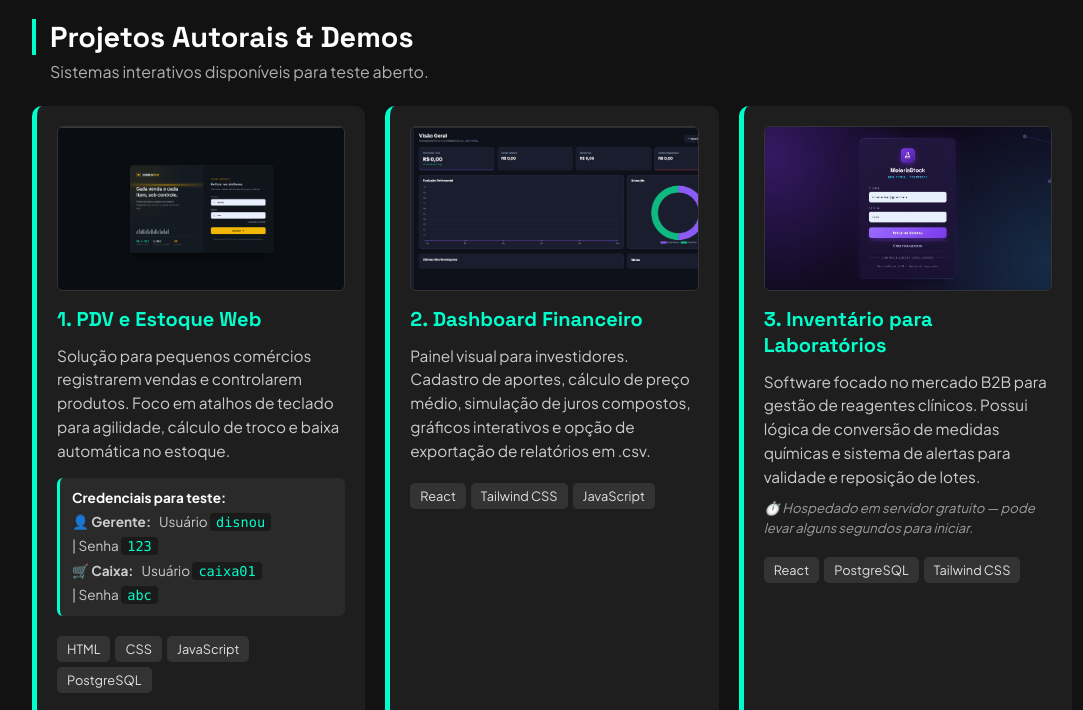
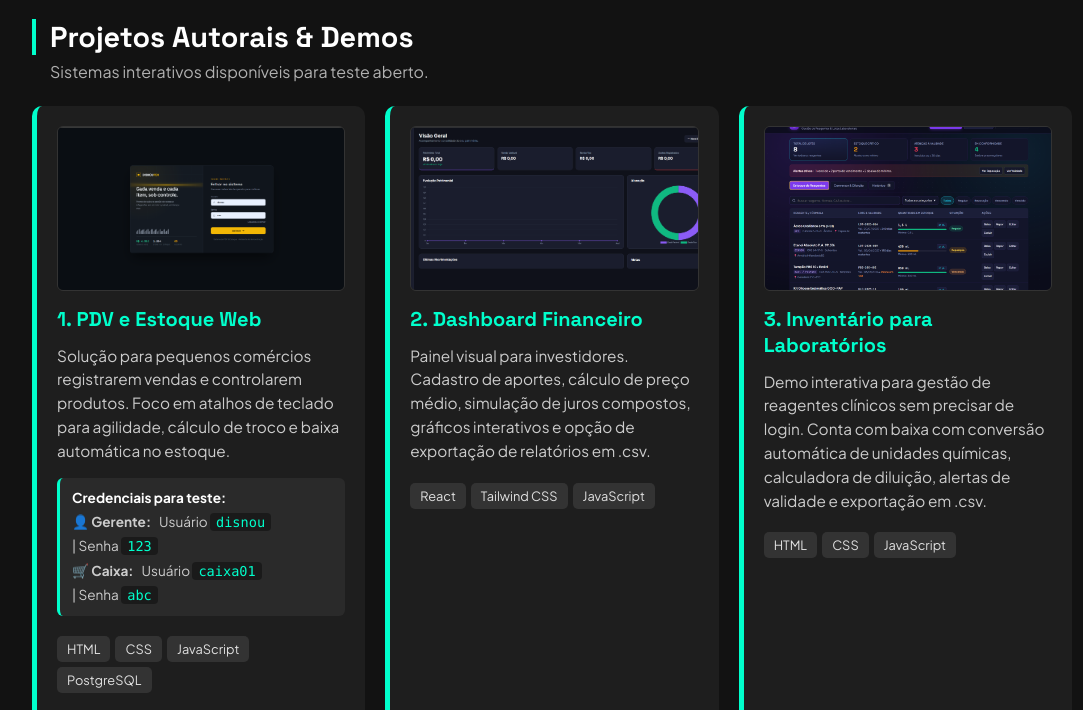
Before and after one commit to Disnou/portfolio, a plain HTML site: page index.html in a window 1280 px wide. Shown: the part 1400-2110 px from the top of the page, without its empty margins (88-1171 px from the left). Drawn offline with nearby package versions, Linux system fonts and the light colour scheme.

Commit message:
Atualiza MolarisStock para nova demo estatica na Netlify

```diff
--- a/index.html
+++ b/index.html
@@ -174,14 +174,13 @@
                 </article>
 
                 <article class="projeto-card">
-                    <img class="projeto-img" src="./molaris.jpg" alt="Print do MolarisStock" data-i18n-alt="alt-molaris" loading="lazy">
+                    <img class="projeto-img" src="./molaris.png" alt="Print do MolarisStock" data-i18n-alt="alt-molaris" loading="lazy">
                     <h3 data-i18n="proj3-titulo">3. Inventário para Laboratórios</h3>
-                    <p data-i18n="proj3-desc">Software focado no mercado B2B para gestão de reagentes clínicos. Possui lógica de conversão de medidas químicas e sistema de alertas para validade e reposição de lotes.</p>
-                    <p class="aviso-coldstart" data-i18n="molaris-aviso">⏱️ Hospedado em servidor gratuito — pode levar alguns segundos para iniciar.</p>
+                    <p data-i18n="proj3-desc">Demo interativa para gestão de reagentes clínicos sem precisar de login. Conta com baixa com conversão automática de unidades químicas, calculadora de diluição, alertas de validade e exportação em .csv.</p>
                     <div class="tech-tags">
-                        <span>React</span><span>PostgreSQL</span><span>Tailwind CSS</span>
+                        <span>HTML</span><span>CSS</span><span>JavaScript</span>
                     </div>
-                    <a class="btn-testar" href="https://molaris-stock.onrender.com/login.html" target="_blank" rel="noopener noreferrer" data-i18n="btn-testar">Testar Projeto</a>
+                    <a class="btn-testar" href="https://molaris-stock.netlify.app/" target="_blank" rel="noopener noreferrer" data-i18n="btn-testar">Testar Projeto</a>
                 </article>
 
                 <article class="projeto-card">
--- a/script.js
+++ b/script.js
@@ -50,8 +50,7 @@ const traducoes = {
         "proj2-titulo": "2. Dashboard Financeiro",
         "proj2-desc": "Painel visual para investidores. Cadastro de aportes, cálculo de preço médio, simulação de juros compostos, gráficos interativos e opção de exportação de relatórios em .csv.",
         "proj3-titulo": "3. Inventário para Laboratórios",
-        "proj3-desc": "Software focado no mercado B2B para gestão de reagentes clínicos. Possui lógica de conversão de medidas químicas e sistema de alertas para validade e reposição de lotes.",
-        "molaris-aviso": "⏱️ Hospedado em servidor gratuito — pode levar alguns segundos para iniciar.",
+        "proj3-desc": "Demo interativa para gestão de reagentes clínicos sem precisar de login. Conta com baixa com conversão automática de unidades químicas, calculadora de diluição, alertas de validade e exportação em .csv.",
         "proj4-titulo": "4. Kanban Trilíngue",
         "proj4-desc": "App de produtividade no estilo Trello. Quadros com sistema arrastar-e-soltar (drag-and-drop), salvamento local e alteração instantânea de idioma (PT, EN, ES).",
         "proj5-titulo": "5. Simulador de Estudos",
@@ -107,8 +106,7 @@ const traducoes = {
         "proj2-titulo": "2. Financial Dashboard",
         "proj2-desc": "Visual dashboard for investors. Asset registration, average price calculation, compound interest simulation, interactive charts, and .csv export option.",
         "proj3-titulo": "3. Laboratory Inventory",
-        "proj3-desc": "B2B software for clinical reagent management. Features chemical measurement conversion logic and automated alerts for batch expiration and restocking.",
-        "molaris-aviso": "⏱️ Hosted on a free-tier server — it may take a few seconds to wake up.",
+        "proj3-desc": "Interactive clinical reagent management demo with instant access and no login wall. Features automatic chemical unit conversion on stock deduction, dilution calculator, expiry alerts, and .csv export.",
         "proj4-titulo": "4. Trilingual Kanban",
         "proj4-desc": "Trello-style productivity app. Boards with drag-and-drop system, local storage saving, and instant language switching (PT, EN, ES).",
         "proj5-titulo": "5. Study Simulator",
@@ -164,8 +162,7 @@ const traducoes = {
         "proj2-titulo": "2. Dashboard Financiero",
         "proj2-desc": "Panel visual para inversores. Registro de aportes, cálculo de precio medio, simulación de interés compuesto, gráficos interactivos y opción de exportación a .csv.",
         "proj3-titulo": "3. Inventario para Laboratorios",
-        "proj3-desc": "Software B2B para la gestión de reactivos clínicos. Cuenta con lógica de conversión de medidas químicas y sistema de alertas para caducidad y reposición de lotes.",
-        "molaris-aviso": "⏱️ Alojado en servidor gratuito — puede tardar unos segundos en iniciar.",
+        "proj3-desc": "Demo interactiva para la gestión de reactivos clínicos con acceso inmediato y sin inicio de sesión. Incluye conversión automática de unidades químicas, calculadora de dilución, alertas de caducidad y exportación a .csv.",
         "proj4-titulo": "4. Kanban Trilingüe",
         "proj4-desc": "Aplicación de productividad estilo Trello. Tableros con sistema de arrastrar y soltar (drag-and-drop), guardado local y cambio instantáneo de idioma (PT, EN, ES).",
         "proj5-titulo": "5. Simulador de Estudios",
--- a/style.css
+++ b/style.css
@@ -412,13 +412,6 @@ h1 {
     font-weight: 500;
 }
 
-.aviso-coldstart {
-    font-size: 0.82rem !important;
-    color: #9e9e9e !important;
-    margin: -6px 0 14px !important;
-    font-style: italic;
-}
-
 /* Tech Tags */
 .tech-tags {
     margin-bottom: 20px;
```
Also changed, not shown: molaris.jpg (deleted), molaris.png (added).
